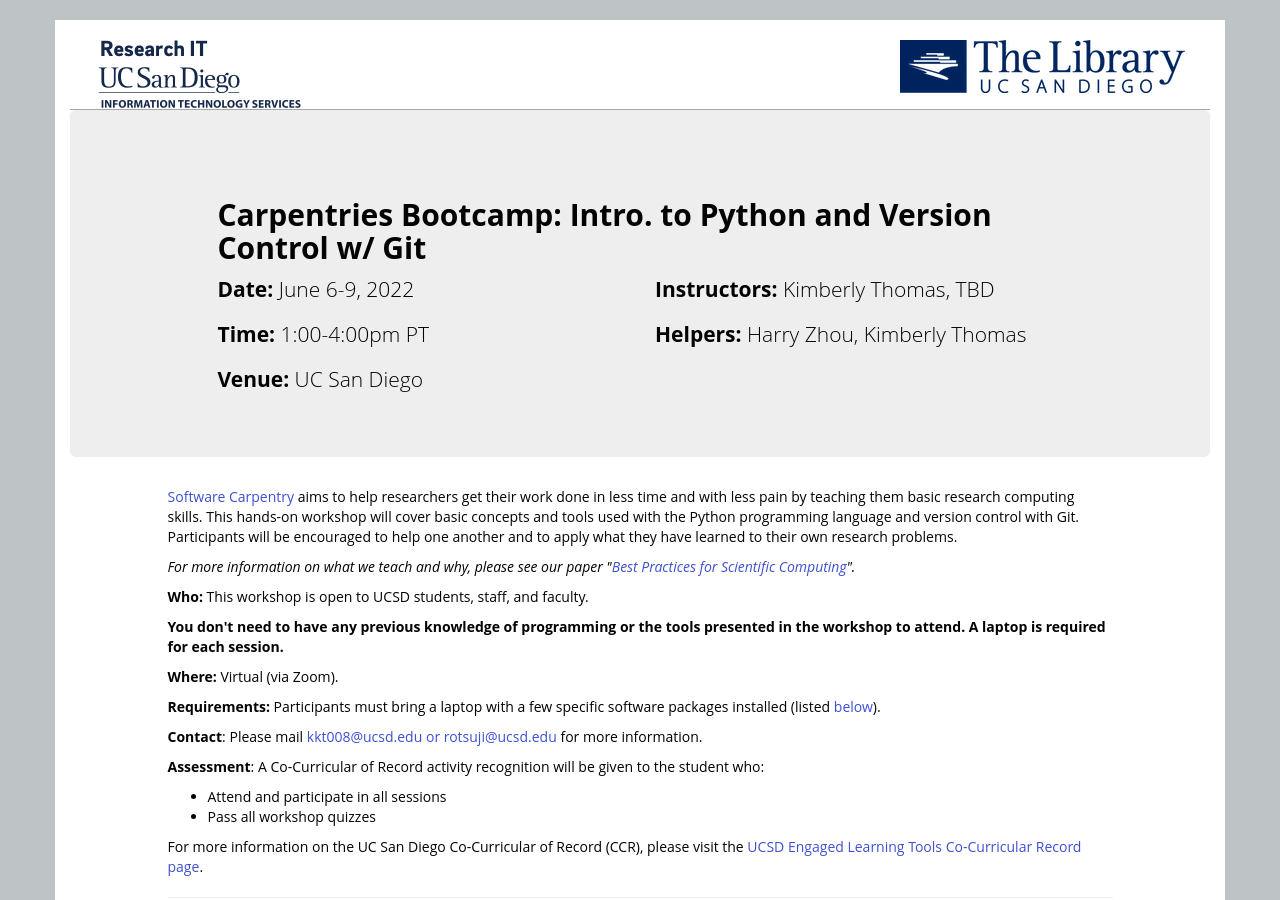
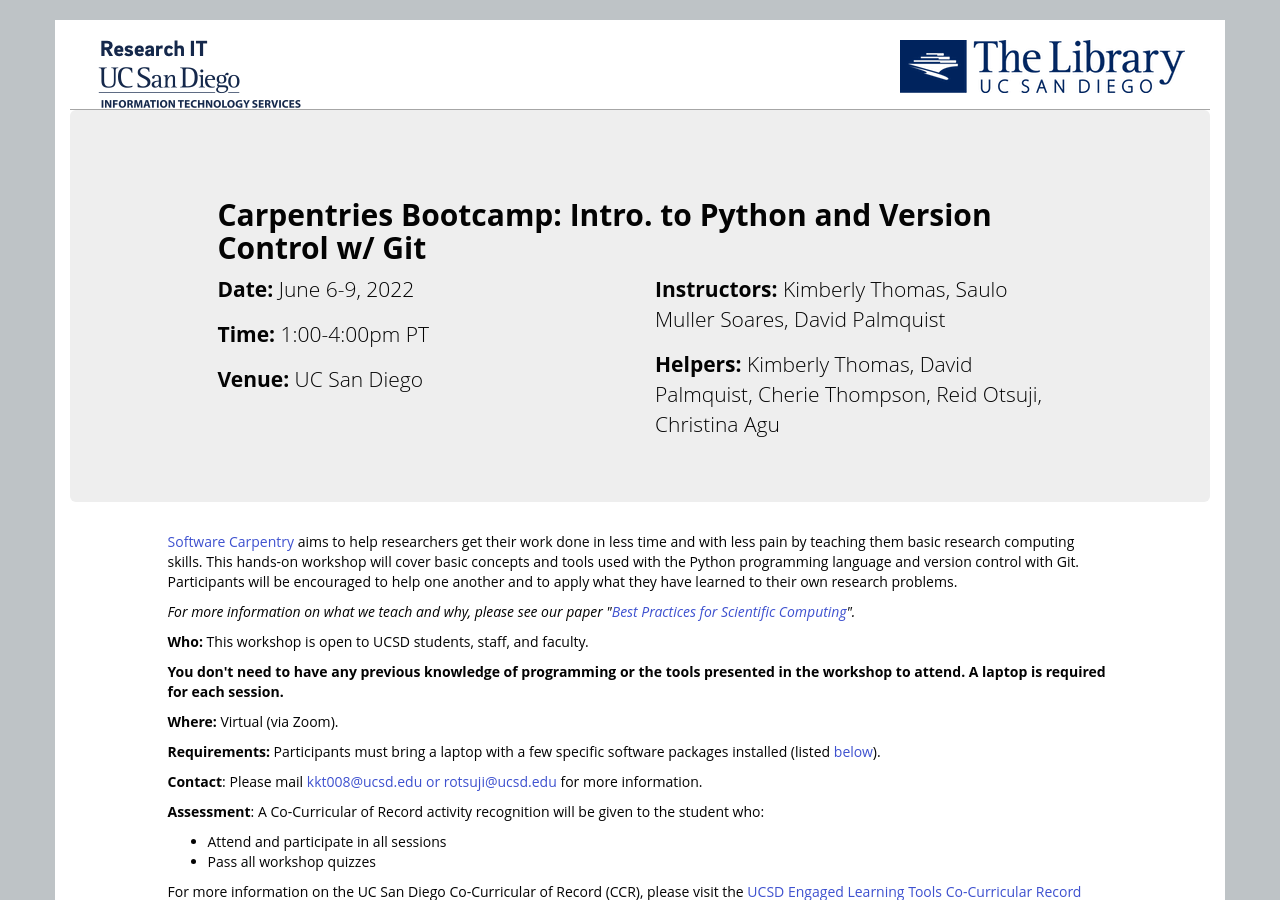
Before and after one commit to kthoma2484/2022-06-06-UCSD, a Jekyll site: the page built from index.html, in a window 1280 px wide and 900 px high. Built offline with Jekyll 4.4.1, drawn with Linux system fonts in a browser that asks for light colours; nearby versions of some CDN libraries; library files that are not in the unit come from our copies.

Commit message:
Added instructors, helpers, and etherpad

```diff
--- a/index.html
+++ b/index.html
@@ -12,10 +12,10 @@
 startdate: "2022-06-06"  # use YYYY-MM-DD format like "2015-01-01"
 enddate: "2022-06-09"  # use YYYY-MM-DD format like" 2015-01-02"
 days: null
-instructor: ["Kimberly Thomas", "TBD"] # list of names like ["Kay McNulty", "Betty Jennings", "Betty Snyder"]
-helper: ["Harry Zhou", "Kimberly Thomas"]     # list of names like ["Marlyn Wescoff", "Fran Bilas", "Ruth Lichterman"]
+instructor: ["Kimberly Thomas", "Saulo Muller Soares", "David Palmquist"] # list of names like ["Kay McNulty", "Betty Jennings", "Betty Snyder"]
+helper: ["Kimberly Thomas", "David Palmquist", "Cherie Thompson", "Reid Otsuji", "Christina Agu"]     # list of names like ["Marlyn Wescoff", "Fran Bilas", "Ruth Lichterman"]
 contact: "kkt008@ucsd.edu or rotsuji@ucsd.edu "    # contact email address for workshop organizer, such as "grace@hopper.org"
-etherpad: "TBD" # optional (insert the URL for your Etherpad if you're using one)
+etherpad: "https://pad.carpentries.org/UCSD-Carpentry-R_Git-2022-06-06" # optional (insert the URL for your Etherpad if you're using one)
 ---
 <!--
   HEADER (above)
```
